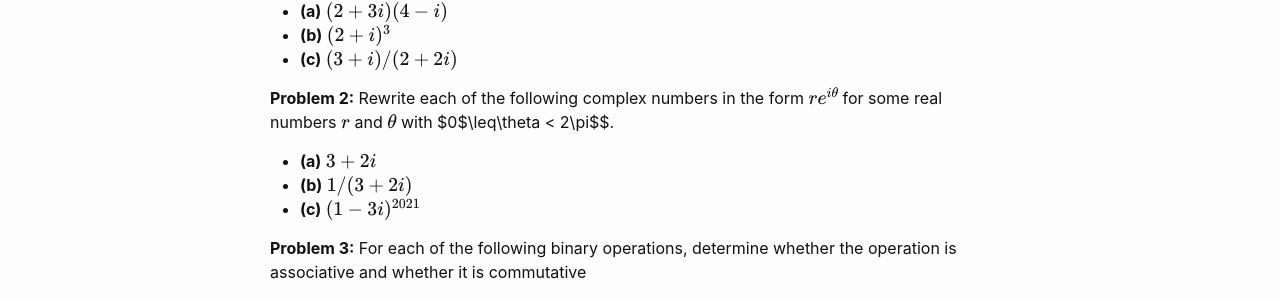
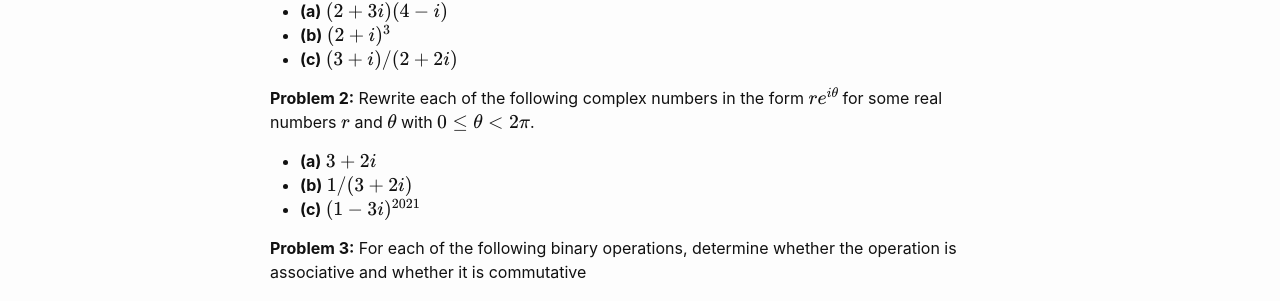
Before and after one commit to wcasper/math407spring2021, a Jekyll site: the page built from _homework/hw2.md, in a window 1280 px wide. Shown: the part 579-880 px from the top of the page. Built offline with Jekyll 4.4.1, drawn with Linux system fonts in a browser that asks for light colours.

Commit message:
fixed typo

```diff
--- a/_homework/hw2.md
+++ b/_homework/hw2.md
@@ -18,7 +18,7 @@ If you wish to use the second method and don't own a scanner at home, you can ch
 * **(b)** $$(2 + i)^3$$
 * **(c)** $$(3 + i)/(2 + 2i)$$
 
-**Problem 2:** Rewrite each of the following complex numbers in the form $$re^{i\theta}$$ for some real numbers $$r$$ and $$\theta$$ with $0$\leq\theta < 2\pi$$.
+**Problem 2:** Rewrite each of the following complex numbers in the form $$re^{i\theta}$$ for some real numbers $$r$$ and $$\theta$$ with $$0\leq\theta < 2\pi$$.
 * **(a)** $$3 + 2i$$
 * **(b)** $$1/(3 + 2i)$$
 * **(c)** $$(1 - 3i)^{2021}$$
```
